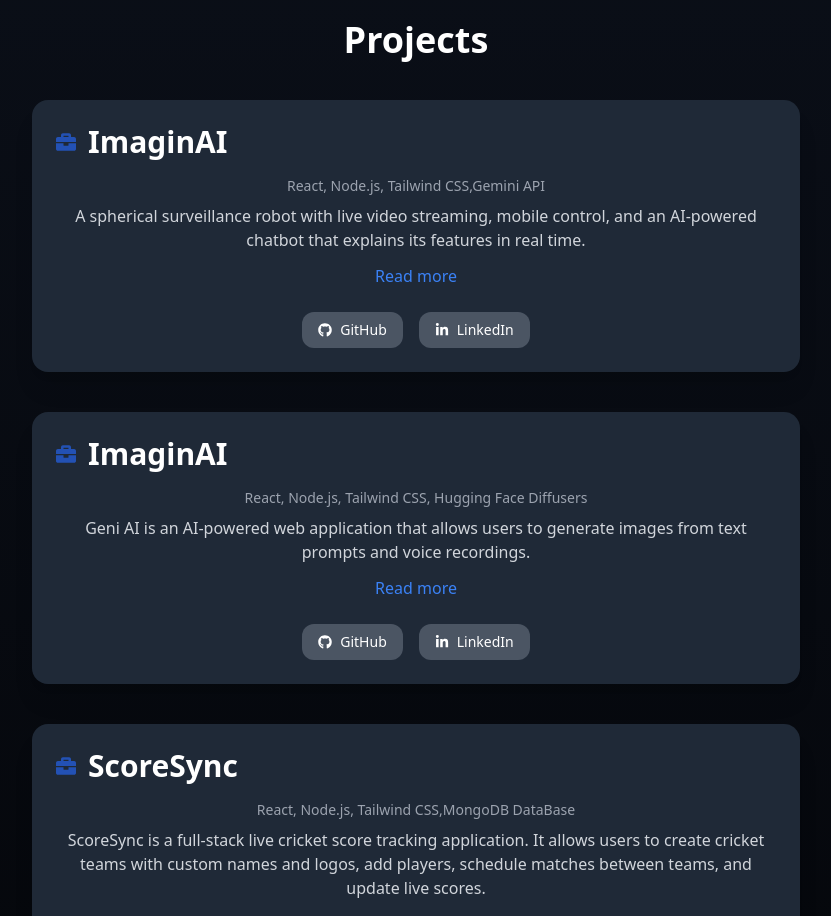
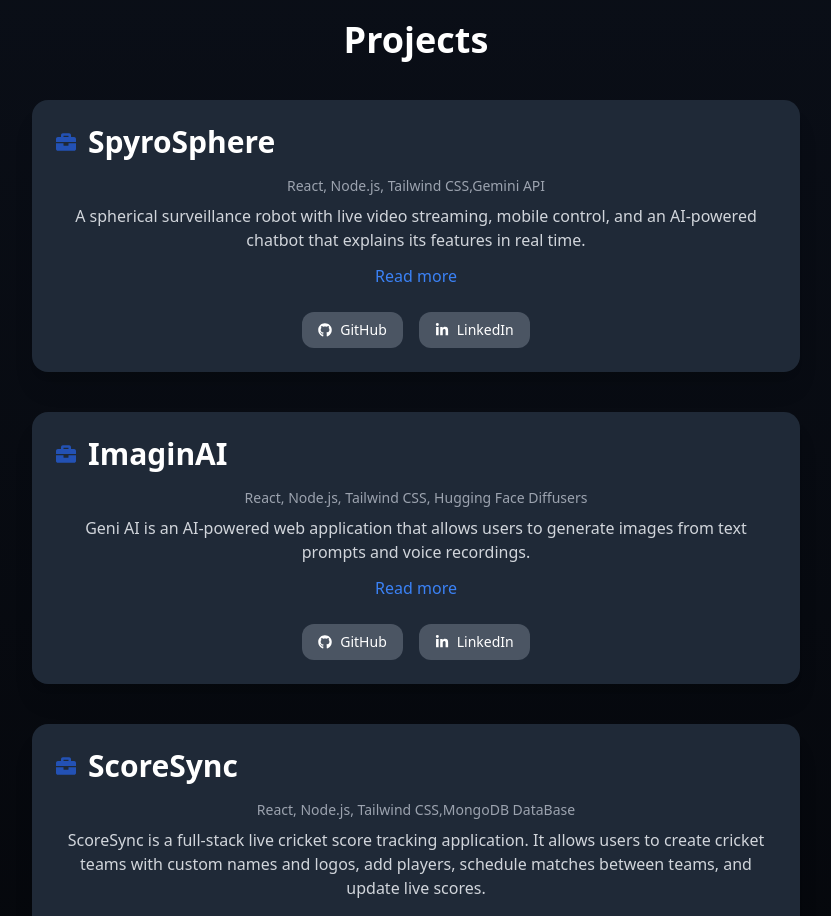
Before and after one commit to rahuldev9/Portfolio, a React (Create React App) app in the folder Portfolio/: page / in a window 1280 px wide. Shown: the part 2460-3376 px from the top of the page, without its empty margins (224-1055 px from the left). Built offline with nearby package versions, Linux system fonts and the light colour scheme.

Commit message:
Update ProjectDetails.js

```diff
--- a/Portfolio/src/Components/ProjectDetails.js
+++ b/Portfolio/src/Components/ProjectDetails.js
@@ -4,7 +4,7 @@ import { FaGithub, FaBriefcase,FaLinkedinIn} from "react-icons/fa";
 
 const projects = [
   {
-    title: "ImaginAI",
+    title: "SpyroSphere",
     description:
       "A spherical surveillance robot with live video streaming, mobile control, and an AI-powered chatbot that explains its features in real time.",
     moreInfo:
```
